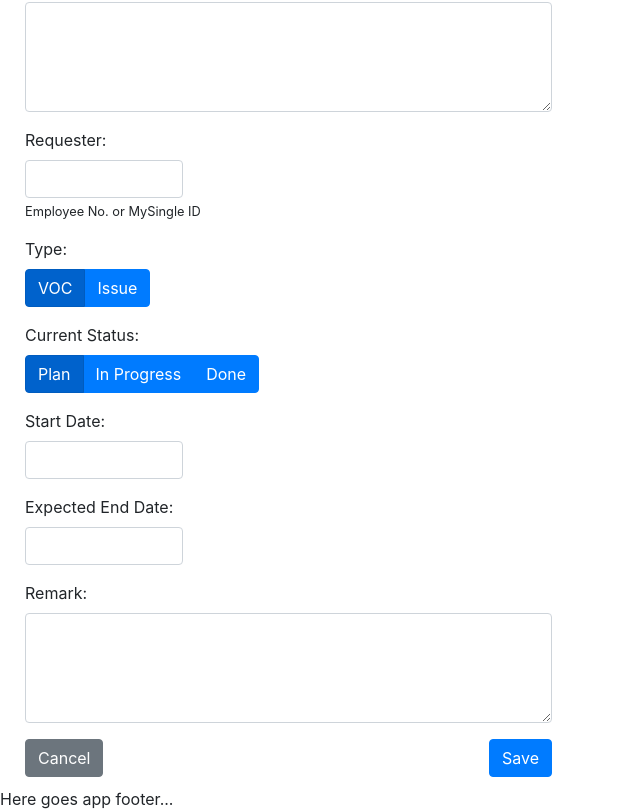
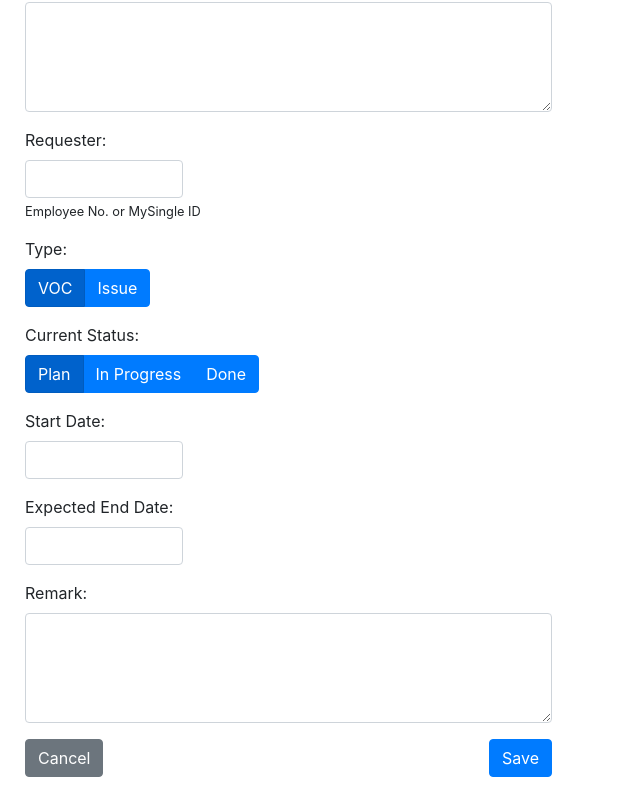
Before and after one commit to grglucastr/onweek.ly, a React (Create React App) app: page /tasks/1/edit in a window 1280 px wide. Shown: the part 244-1055 px from the top of the page, without its empty margins (0-640 px from the left). After the commit the page ends 1031 px from the top, so only its background shows below. Built offline with nearby package versions, Linux system fonts and the light colour scheme.

Commit message:
Start footer adjustments

```diff
--- a/src/components/App.js
+++ b/src/components/App.js
@@ -81,9 +81,7 @@ class App extends Component {
           </Row>
 
           <Row>
-            <Col>
-              <AppFooter />
-            </Col>
+            <Col>{/*<AppFooter />*/}</Col>
           </Row>
         </Container>
       </Router>
--- a/src/components/AppFooter.js
+++ b/src/components/AppFooter.js
@@ -1,10 +1,19 @@
 import React from "react";
 
-
-function AppFooter(){
+function AppFooter() {
   return (
-    <div>Here goes app footer...</div>
-  )
+    <div
+      style={{
+        color: "white",
+        background: "#000",
+        textAlign: "center",
+        position: "relative",
+        bottom: 0
+      }}
+    >
+      OnWeek.ly - 2019
+    </div>
+  );
 }
 
 export default AppFooter;
```
